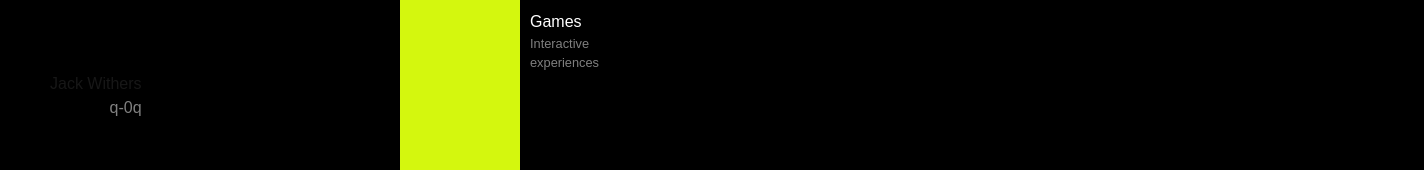
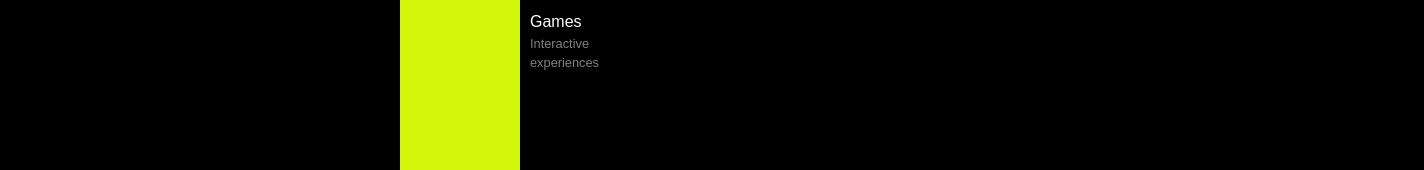
Before and after one commit to q-0q/website, a Next.js app: page / in a window 1280 px wide. Shown: the top 170 px of the page, 1424 px wide, since content can reach past the window. Built offline with nearby package versions, Linux system fonts and the light colour scheme.

Commit message:
fix: rm badge

```diff
--- a/app/layout.tsx
+++ b/app/layout.tsx
@@ -40,7 +40,7 @@ export default function RootLayout({
           {/* <Header /> */}
 
           <div style={styles.content}>
-            <Badge></Badge>
+            {/* <Badge></Badge> */}
             <Menu></Menu>
             {children}
           </div>
```
